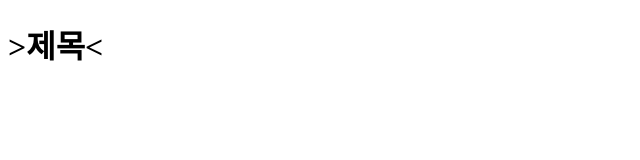
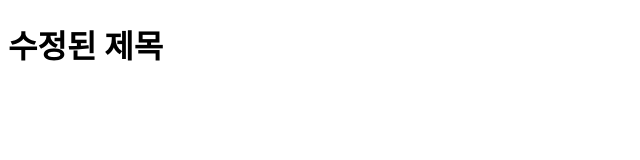
Before and after one commit to yuliaress/likelion, a plain HTML site: page index.html in a window 1280 px wide. Shown: the whole page, without its empty margins (0-640 px from the left). Drawn offline with Linux system fonts and the light colour scheme.

Commit message:
index.html수정

```diff
--- a/index.html
+++ b/index.html
@@ -6,6 +6,6 @@
     </head>
 
     <body>
-        <h1>>제목<</h1>
+        <h1>수정된 제목</h1>
     </body>
 </html>
```
